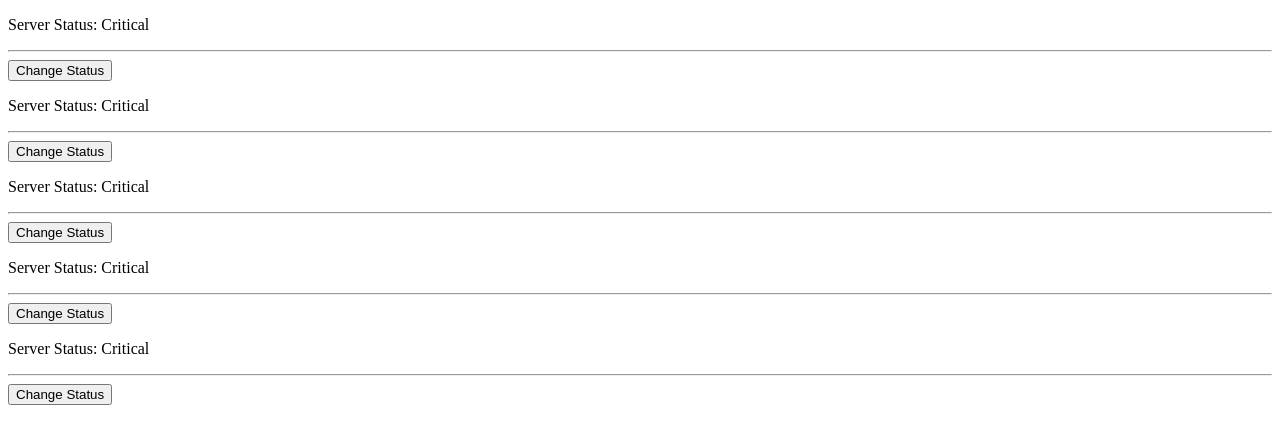
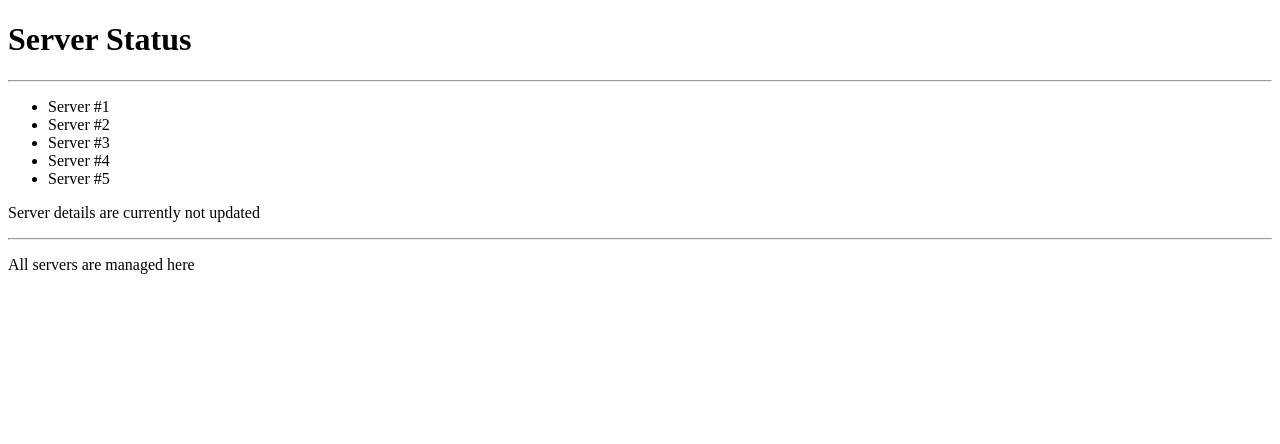
Before and after one commit to fernandotnl/vuejs-course, a Vue app: page / in a window 1280 px wide. Shown: the top 444 px of the page. Built offline with nearby package versions, Linux system fonts and the light colour scheme.

Commit message:
Creating a component structure to demonstrate ways of declaring and using local components

```diff
--- a/package.json
+++ b/package.json
@@ -8,6 +8,7 @@
     "lint": "vue-cli-service lint"
   },
   "dependencies": {
+    "bootstrap": "^4.1.3",
     "vue": "^2.5.17"
   },
   "devDependencies": {
--- a/src/App.vue
+++ b/src/App.vue
@@ -1,8 +1,30 @@
 <template>
-  <app-servers></app-servers>
+  <div class="container">
+    <app-header></app-header>
+    <hr>
+    <div class="row">
+    <app-servers></app-servers>
+    <app-server-details></app-server-details>
+    </div>
+    <hr>
+    <appServerStatus></appServerStatus>
+  </div>
 </template>
 
 <script>
+  import Header from './components/Header.vue';
+  import Servers from './components/Servers.vue';
+  import AppServerDetails from './components/ServerDetails.vue';
+  import Footer from './components/Footer.vue';
+
+  export default {
+    components: {
+      'app-header': Header,
+      appServers: Servers,
+      AppServerDetails,
+      'appServerStatus': Footer
+    }
+  }
 </script>
 
 <style>
--- a/src/Home.vue
+++ /dev/null
@@ -1,19 +0,0 @@
-<template>
-  <div>
-    <app-server-status :key="i" v-for="i in 5"></app-server-status>
-  </div>
-</template>
-
-<script>
-import ServerStatus from './ServerStatus.vue';
-
-export default {
-  components: {
-    'app-server-status': ServerStatus
-  }
-}
-</script>
-
-<style>
-
-</style>
--- a/src/ServerStatus.vue
+++ /dev/null
@@ -1,26 +0,0 @@
-<template>
-  <div>
-    <p>Server Status: {{status}}</p>
-    <hr>
-    <button @click="changeStatus">Change Status</button>
-  </div>
-</template>
-
-<script>
-export default {
-  data() {
-    return {
-      status: 'Critical'
-    };
-  },
-  methods:{
-    changeStatus(){
-      this.status = this.status === 'Normal'? 'Critical' : 'Normal';
-    }
-  }
-}
-</script>
-
-<style>
-
-</style>
--- /dev/null
+++ b/src/components/Footer.vue
@@ -0,0 +1,12 @@
+<template>
+  <div>
+    <p>All servers are managed here</p>
+  </div>
+</template>
+
+<script>
+</script>
+
+<style>
+
+</style>
--- /dev/null
+++ b/src/components/Header.vue
@@ -0,0 +1,12 @@
+<template>
+  <div>
+    <h1>Server Status</h1>
+  </div>
+</template>
+
+<script>
+</script>
+
+<style>
+
+</style>
--- /dev/null
+++ b/src/components/ServerDetails.vue
@@ -0,0 +1,12 @@
+<template>
+  <div class="col-xs-12 col-sm-6">
+    <p>Server details are currently not updated</p>
+  </div>
+</template>
+
+<script>
+</script>
+
+<style>
+
+</style>
--- /dev/null
+++ b/src/components/Servers.vue
@@ -0,0 +1,15 @@
+<template>
+  <div class="col-xs-12 col-sm-6">
+    <ul class="list-group">
+      <li class="list-group-item" :key="index" v-for="index in 5">
+          Server #{{index}}
+      </li>
+    </ul>
+  </div>
+</template>
+
+<script>
+</script>
+
+<style>
+</style>
--- a/src/main.js
+++ b/src/main.js
@@ -1,9 +1,5 @@
 import Vue from 'vue'
 import App from './App.vue'
-import Home from './Home.vue'
-
-Vue.component('app-servers', Home);
-Vue.config.productionTip = false
 
 new Vue({
   render: h => h(App),
```
Also changed, not shown: 1 other file (tests, documents, lock files or other folders).
